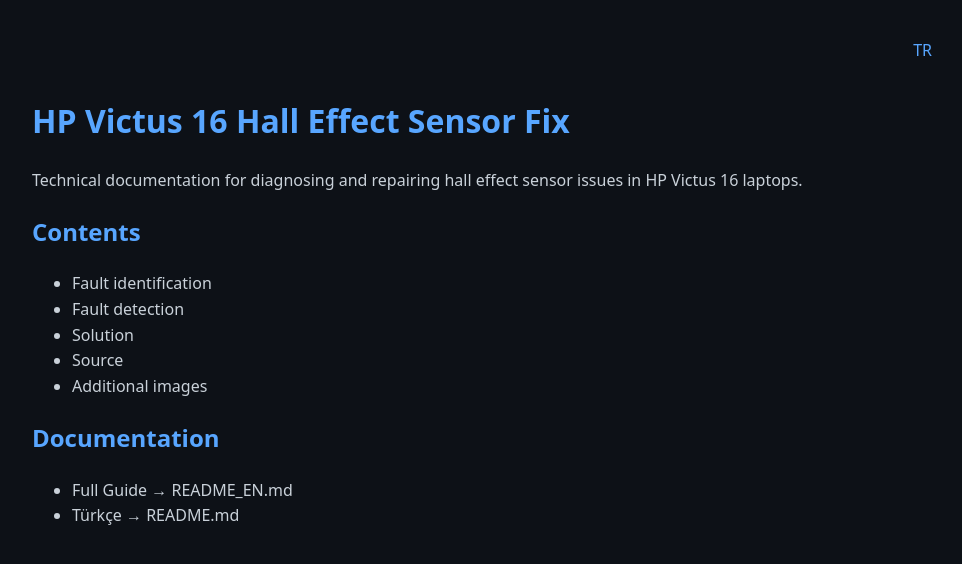
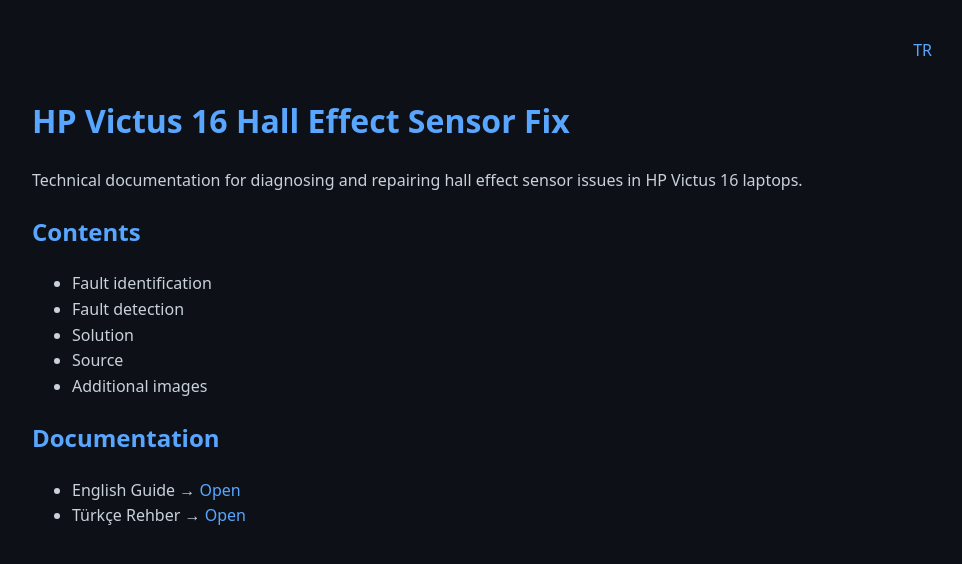
Before and after one commit to bugragungoz/HP-Victus-Hall-Effect-Sensor-Fix, a Jekyll site: the page built from index.md, in a window 1280 px wide. Shown: the top 564 px of the page, without its empty margins (158-1120 px from the left). Built offline with Jekyll 4.4.1, drawn with Linux system fonts in a browser that asks for light colours.

Commit message:
Update index.md

```diff
--- a/index.md
+++ b/index.md
@@ -19,5 +19,6 @@
 - Additional images
 
 ## Documentation
-- Full Guide → README_EN.md
-- Türkçe → README.md
+
+- English Guide → [Open]( /en-guide/ )
+- Türkçe Rehber → [Open]( /tr-guide/ )
```
